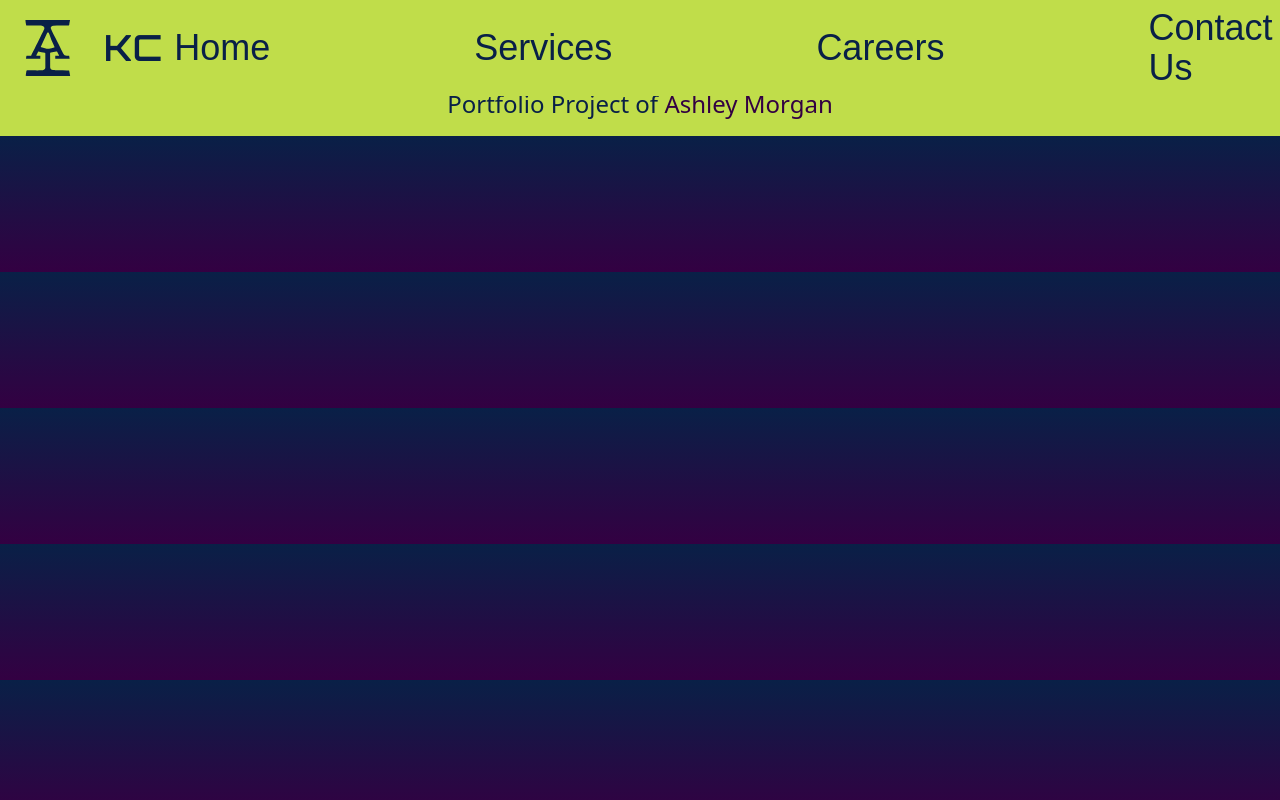
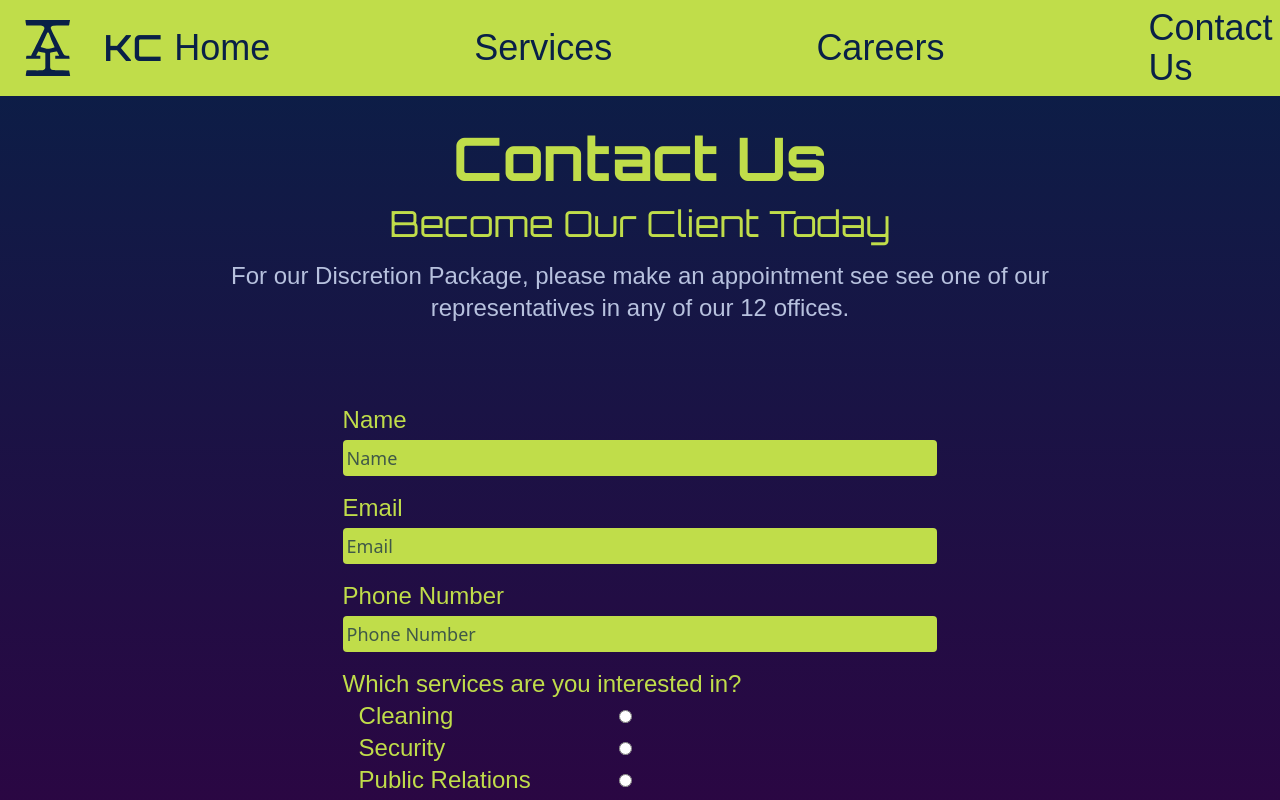
Before and after one commit to AshlavaDev/kyber-corp, a Next.js app: page /contact in a window 1280 px wide. Shown: the top 800 px of the page. Built offline with nearby package versions, Linux system fonts and the light colour scheme; a web font is replaced by a local one.

Commit message:
style form and contact page

```diff
--- a/app/contact/page.tsx
+++ b/app/contact/page.tsx
@@ -1,7 +1,43 @@
 export default function page() {
   return (
-    <main>
-      <h1>Contact Us</h1>
+    <main className="flex flex-col items-center gap-20 px-2 md:px-6 pb-8 pt-20 md:pt-32 text-cyberyellow">
+      <div className="flex flex-col gap-4 items-center">
+        <h1 className="text-center font-heading text-4xl font-bold md:text-6xl">Contact Us</h1>
+        <p className="text-center font-heading text-2xl md:text-4xl">Become Our Client Today</p>
+        <p className="text-center font-main text-lg md:text-2xl text-seagray max-w-prose">For our Discretion Package, please make an appointment see see one of our representatives in any of our 12 offices.</p>
+      </div>
+      <div className="w-full md:w-1/2 flex justify-center">
+        <form className="flex flex-col gap-4 max-w-prose flex-1" >
+          <div className="form-div">
+            <label htmlFor="name" className="form-label">Name</label>
+            <input id="name" name="name" value="" type="text" placeholder="Name" className="form-input" />
+          </div>
+          <div className="form-div">
+            <label htmlFor="email" className="form-label">Email</label>
+            <input id="email" type="email" name="email" value="" placeholder="Email" className="form-input" />
+          </div>
+          <div className="form-div">
+            <label htmlFor="phone" className="form-label">Phone Number</label>
+            <input id="phone" type="tel" name="phone" value="" placeholder="Phone Number" className="form-input" />
+          </div>
+          <fieldset>
+            <legend className="form-label">Which services are you interested in?</legend>
+            <div className="fieldset-div">
+              <label htmlFor="form-cleaning" className="form-label">Cleaning</label>
+              <input id="form-cleaning" name="service" value="cleaning" type="radio" />
+            </div>
+            <div className="fieldset-div">
+              <label htmlFor="form-security" className="form-label">Security</label>
+              <input id="form-security" name="service" value="security" type="radio" />
+            </div>
+            <div className="fieldset-div">
+              <label htmlFor="form-pr" className="form-label">Public Relations</label>
+              <input id="form-pr" name="service" value="pr" type="radio" />
+            </div>
+          </fieldset>
+          <button className="btn btn-primary self-center" type="submit">Submit</button>
+        </form>
+      </div>
     </main>
   );
 }
--- a/app/globals.css
+++ b/app/globals.css
@@ -30,6 +30,26 @@
   .main-bg {
     @apply bg-gradient-to-b from-deepblue to-darkpurple;
   }
+
+  .form-div {
+    @apply flex flex-col gap-1;
+  }
+
+  .form-label {
+    @apply font-main text-lg md:text-2xl;
+  }
+
+  .form-input {
+    @apply text-deepblue text-lg p-1 rounded bg-cyberyellow;
+  }
+
+  .form-input::placeholder {
+    @apply text-deepblue text-lg text-opacity-70;
+  }
+
+  .fieldset-div {
+    @apply flex items-center justify-between pr-2 pl-4 w-1/2;
+  }
 }
 
 @layer utilities {
--- a/app/page.tsx
+++ b/app/page.tsx
@@ -1,6 +1,7 @@
 import HeroSection from "@/app/components/sections/home/HeroSection";
 import ServicesHome from "@/app/components/sections/home/ServicesHome";
 
+//TODO: Modals for portfolio explanations
 export default function Home() {
   return (
     <main>
```
